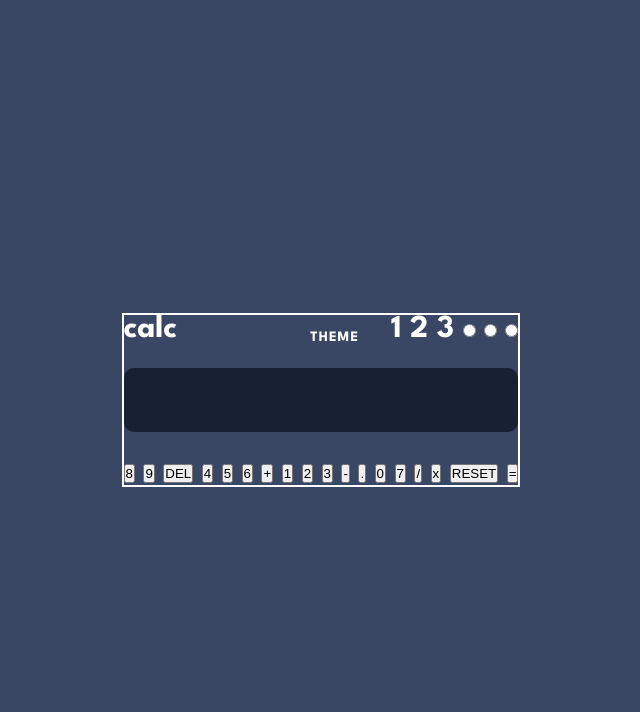
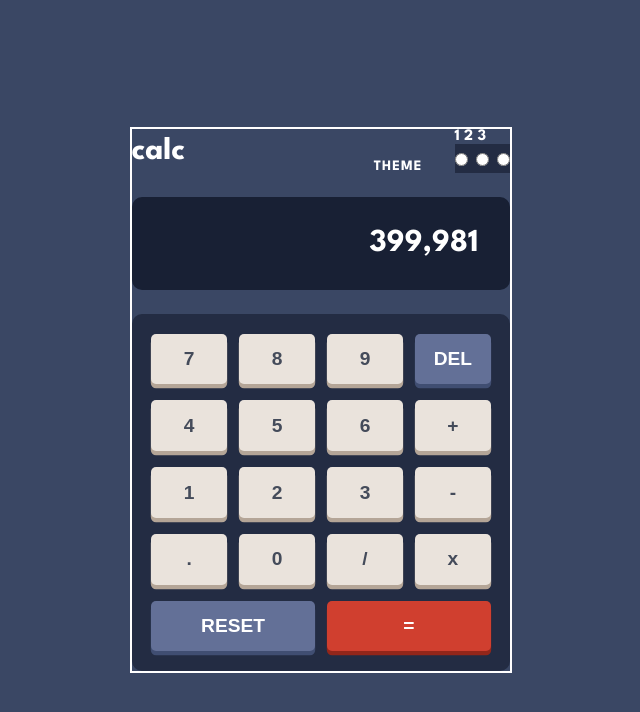
Before and after one commit to iprinceroyy/calculator-app, a website built with Parcel: page index.html in a window 1280 px wide. Shown: the whole page, without its empty margins (319-959 px from the left). Built offline with nearby package versions, Linux system fonts and the light colour scheme.

Commit message:
update class name

```diff
--- a/index.html
+++ b/index.html
@@ -11,54 +11,60 @@
 		<link rel="stylesheet" href="./src/sass/index.scss" />
 
 		<!-- Main Script -->
-		<script src="./src/js/controller.js"></script>
+		<script src="./src/js/index.js"></script>
 
 		<title>Calculator app</title>
 	</head>
+
 	<body>
 		<header>
 			<h1 class="visually_hidden">Calculator</h1>
 		</header>
 
 		<main class="calculator">
-			<div class="calculator__head">
+			<div class="toggle calculator__head">
 				<span class="">calc</span>
-				<article class="themes calculator__head__themes">
+				<article class="themes toggle__themes">
 					<h2>theme</h2>
 					<div class="options themes__options">
-						<label for="option-1">1</label>
-						<label for="option-2">2</label>
-						<label for="option-3">3</label>
-						<input type="radio" id="option-1" />
-						<input type="radio" id="option-2" />
-						<input type="radio" id="option-3" />
+						<div class="options__labels">
+							<label for="option-1">1</label>
+							<label for="option-2">2</label>
+							<label for="option-3">3</label>
+						</div>
+
+						<div class="radio_btns">
+							<input class="radio" type="radio" id="option-1" />
+							<input class="radio" type="radio" id="option-2" />
+							<input class="radio" type="radio" id="option-3" />
+						</div>
 					</div>
 				</article>
 			</div>
 
 			<div class="calculator__result">
-				<p></p>
+				<p>399,981</p>
 			</div>
 
-			<div class="calculator__btns">
-				<button class="btn" type="button">8</button>
-				<button class="btn" type="button">9</button>
-				<button class="btn" type="button">DEL</button>
-				<button class="btn" type="button">4</button>
-				<button class="btn" type="button">5</button>
-				<button class="btn" type="button">6</button>
-				<button class="btn" type="button">+</button>
-				<button class="btn" type="button">1</button>
-				<button class="btn" type="button">2</button>
-				<button class="btn" type="button">3</button>
-				<button class="btn" type="button">-</button>
-				<button class="btn" type="button">.</button>
-				<button class="btn" type="button">0</button>
-				<button class="btn" type="button">7</button>
-				<button class="btn" type="button">/</button>
-				<button class="btn" type="button">x</button>
-				<button class="btn" type="button">RESET</button>
-				<button class="btn" type="button">=</button>
+			<div class="keypad calculator__keypad">
+				<button class="key" type="button">7</button>
+				<button class="key" type="button">8</button>
+				<button class="key" type="button">9</button>
+				<button class="key delete" type="button">DEL</button>
+				<button class="key" type="button">4</button>
+				<button class="key" type="button">5</button>
+				<button class="key" type="button">6</button>
+				<button class="key" type="button">+</button>
+				<button class="key" type="button">1</button>
+				<button class="key" type="button">2</button>
+				<button class="key" type="button">3</button>
+				<button class="key" type="button">-</button>
+				<button class="key" type="button">.</button>
+				<button class="key" type="button">0</button>
+				<button class="key" type="button">/</button>
+				<button class="key" type="button">x</button>
+				<button class="key reset" type="button">RESET</button>
+				<button class="key equal" type="button">=</button>
 			</div>
 		</main>
 
```
